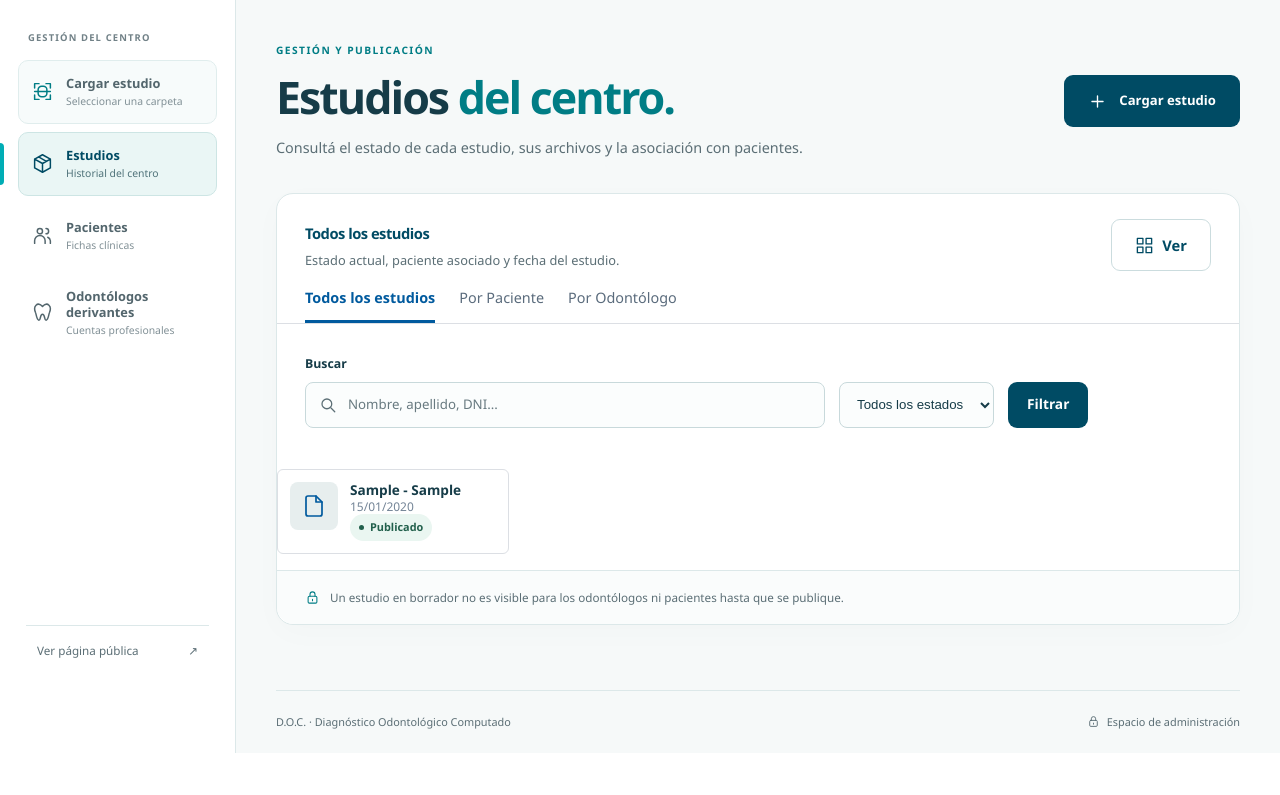
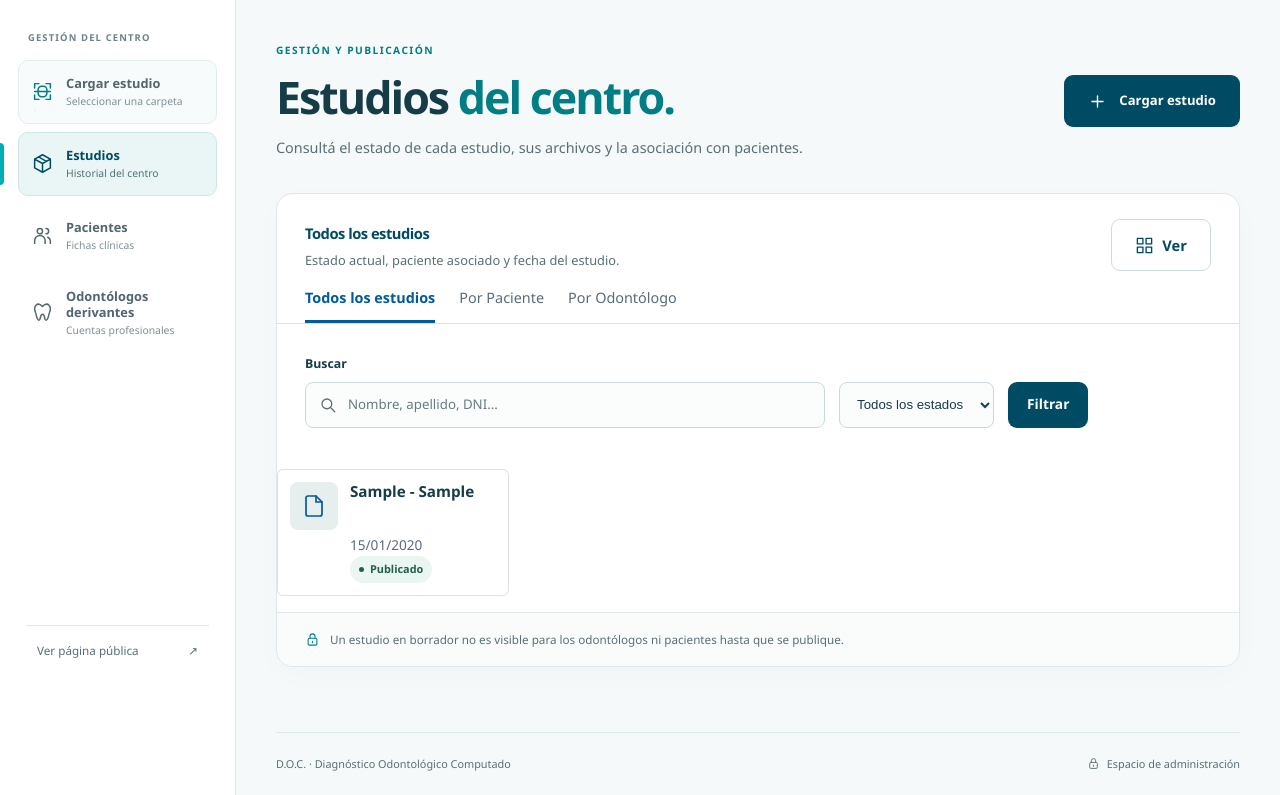
Before and after one commit to federixco/odonto, a Django app: page /estudios/ in a window 1280 px wide. Shown: the part 112-907 px from the top of the page. Before the commit the page ends 865 px from the top, so only its background shows below. Run offline with Django 5.2, Linux system fonts and the light colour scheme; the visitor is signed in with stand-in values (Sample User, id 1); tables that the repository leaves empty hold one stand-in row (values such as "Sample post").

Commit message:
fix: remover display contents que causaba congelamiento en el browser (layout thrashing)

```diff
--- a/static/core/css/admin.css
+++ b/static/core/css/admin.css
@@ -653,10 +653,8 @@
     gap: 12px;
 }
 .explorer-container.view-tiles .explorer-file-item {
-    display: grid;
-    grid-template-columns: 48px minmax(0, 1fr);
-    grid-template-rows: auto auto auto;
-    column-gap: 12px;
+    display: flex;
+    flex-direction: column;
     padding: 12px;
     border: 1px solid #dcdfe4;
     border-radius: 6px;
@@ -667,12 +665,14 @@
     box-shadow: 0 2px 6px rgba(0,0,0,0.05);
 }
 .explorer-container.view-tiles .file-name-wrap {
-    display: contents;
+    display: flex;
+    align-items: flex-start;
+    gap: 12px;
+    margin-bottom: 4px;
 }
 .explorer-container.view-tiles .file-icon {
-    grid-column: 1;
-    grid-row: 1 / span 3;
-    font-size: 2rem;
+    flex-shrink: 0;
+    font-size: 1.8rem;
     color: #005a9e;
     background: #e7eeee;
     width: 48px;
@@ -683,32 +683,18 @@
     border-radius: 8px;
 }
 .explorer-container.view-tiles .file-name {
-    grid-column: 2;
-    grid-row: 1;
-    font-size: 0.85rem;
     font-weight: 600;
-    white-space: nowrap;
-    overflow: hidden;
-    text-overflow: ellipsis;
-    line-height: 1.2;
-    margin-bottom: 2px;
-}
-.explorer-container.view-tiles .file-size {
-    grid-column: 2;
-    grid-row: 2;
-    font-size: 0.75rem;
-    color: #738496;
+    font-size: 0.95rem;
+    color: var(--ink);
+    white-space: normal;
     line-height: 1.2;
 }
+.explorer-container.view-tiles .file-size,
 .explorer-container.view-tiles .file-type {
-    grid-column: 2;
-    grid-row: 3;
-    font-size: 0.75rem;
-    color: #738496;
-    line-height: 1.2;
+    margin-left: 60px;
+    color: #5a6b7c;
+    font-size: 0.85rem;
 }
-
-/* === VISTA ICONOS === */
 .explorer-container.view-icons .explorer-file-list {
     display: grid;
     grid-template-columns: repeat(auto-fill, minmax(100px, 1fr));
```
